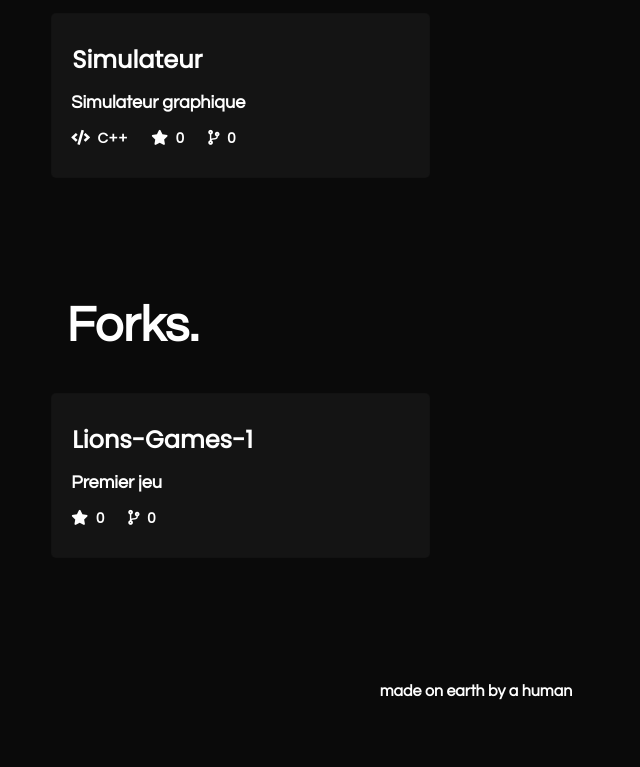
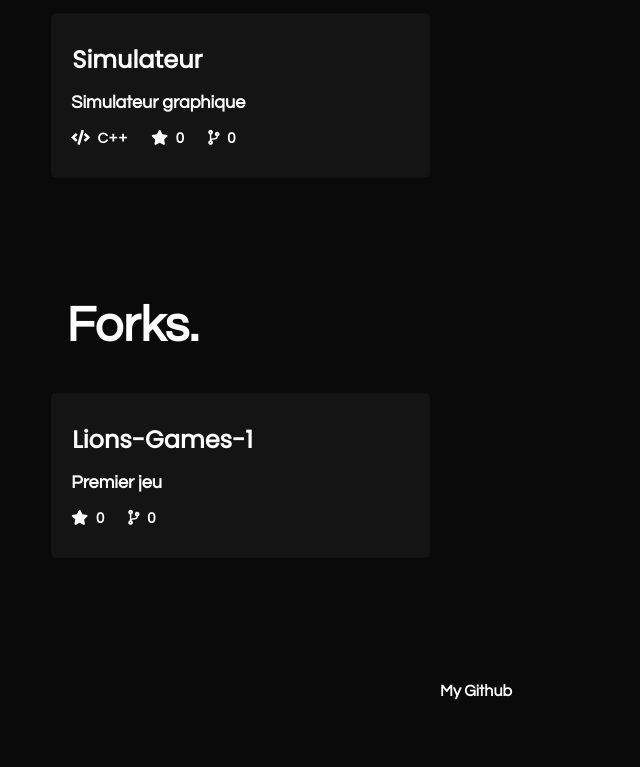
Before and after one commit to eraflo/Portfolio, a plain HTML site: page index.html in a window 1280 px wide. Shown: the part 2324-3091 px from the top of the page, without its empty margins (356-996 px from the left). Drawn offline with nearby package versions, Linux system fonts and the light colour scheme; no server answers; a script that the page names is missing.

Commit message:
Update index.html

```diff
--- a/index.html
+++ b/index.html
@@ -208,7 +208,7 @@
             <div id="blogs"></div>
         </div>
         <div id="footer">
-            <a href="https://github.com/imfunniee" target="_blank">made on earth by a human</a>
+            <a href="https://github.com/eraflo" target="_blank">My Github</a>
         </div>
     </div>
     <script type="text/javascript">
```
